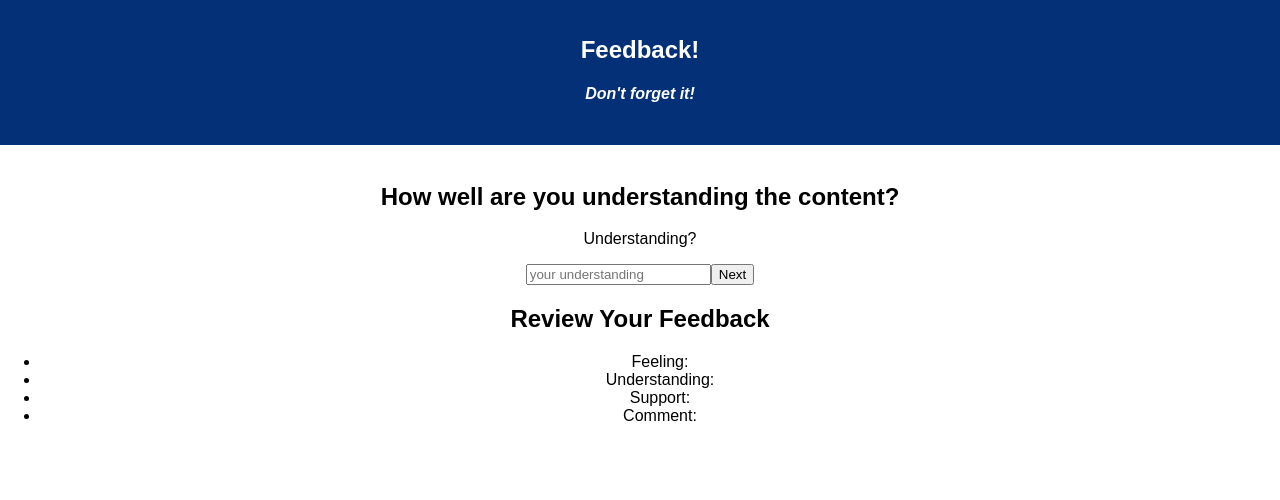
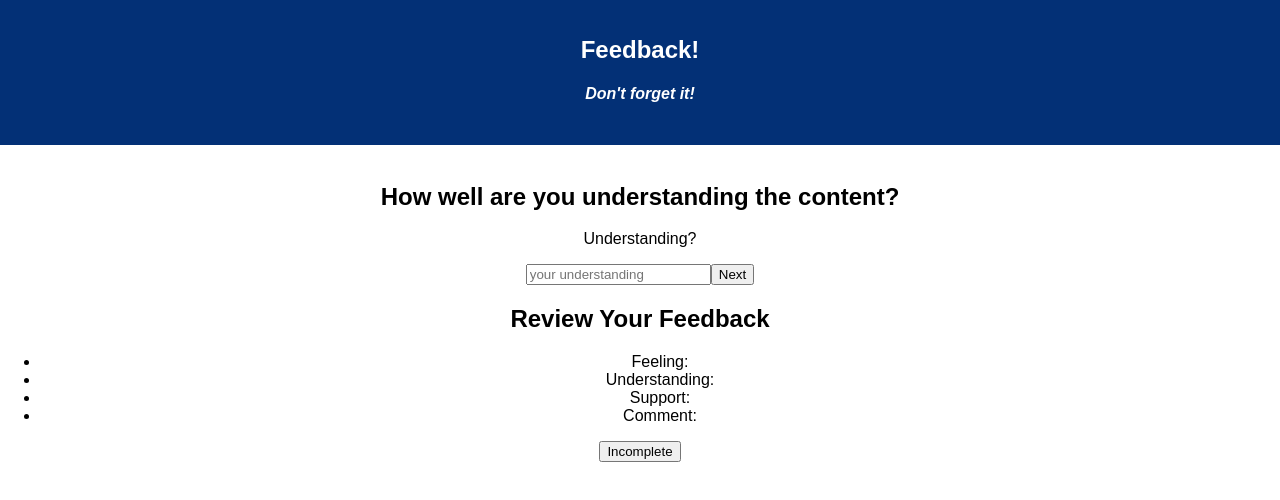
Before and after one commit to WeizhenW/Student-Feedback_Form, a React (Create React App) app: page /#/understanding in a window 1280 px wide. Shown: the top 500 px of the page. Built offline with nearby package versions, Linux system fonts and the light colour scheme.

Commit message:
add incomplete/submit button on review summary

```diff
--- a/src/components/Comment/Comment.js
+++ b/src/components/Comment/Comment.js
@@ -7,7 +7,7 @@ import Review from '../Review/Review';
 
 class Comment extends Component {
     state = {
-        feeling: '',
+        comment: '',
     }
 
     handleChangeFor = (propertyName) => (event) => {
--- a/src/components/Review/Review.js
+++ b/src/components/Review/Review.js
@@ -2,7 +2,10 @@ import React, { Component } from 'react';
 import { connect } from 'react-redux';
 
 class Understanding extends Component {
-
+    completed = () => {
+        const feedback = this.props.reduxState.feedbackReducer;
+        return feedback.feeling && feedback.understanding && feedback.support && feedback.comment;
+    }
 
     render() {
         return (
@@ -14,6 +17,11 @@ class Understanding extends Component {
                 <li>Support: {this.props.reduxState.feedbackReducer.support}</li>
                 <li>Comment: {this.props.reduxState.feedbackReducer.comment}</li>
             </ul>
+            {this.completed()?
+                <button>Submit</button>
+            :
+                <button>Incomplete</button>
+            }
         </div>
          );
     }
--- a/src/components/Support/Support.js
+++ b/src/components/Support/Support.js
@@ -6,7 +6,7 @@ import Review from '../Review/Review';
 
 class Support extends Component {
     state = {
-        comment: '',
+        support: '',
     }
 
     handleChangeFor = (propertyName) => (event) => {
```
